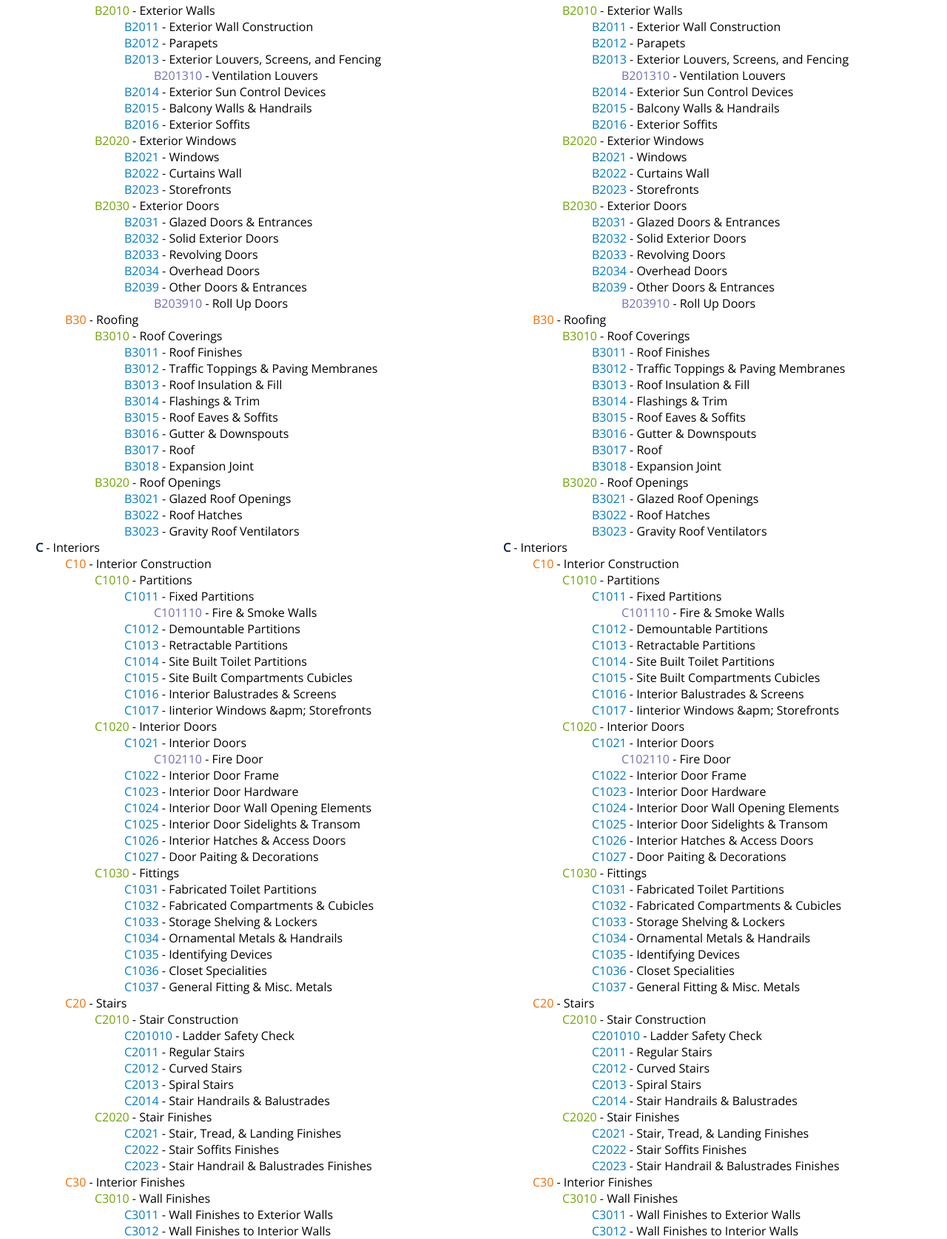
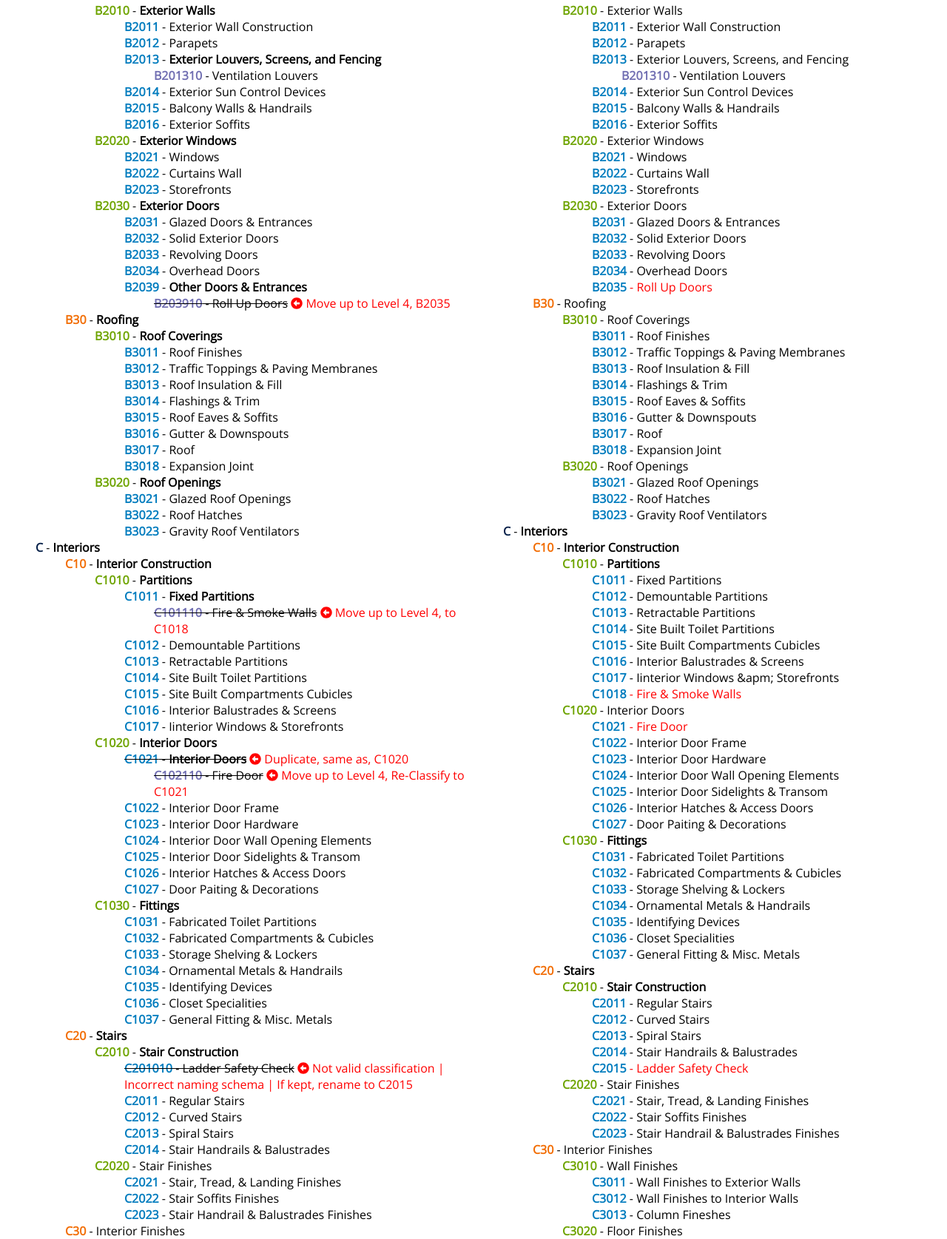
Before and after one commit to xboudsady/ucsf-uniformat, a plain HTML site: page index.html in a window 1280 px wide. Shown: the part 1125-2800 px from the top of the page at 74% size. Drawn offline with nearby package versions, Linux system fonts and the light colour scheme.

Commit message:
Added Font Awesome

```diff
--- a/css/main.css
+++ b/css/main.css
@@ -30,17 +30,30 @@ ul li {
 }
 
 .lvl-2 {
+    font-weight: bold;
     color: #f26d04;
 }
 
 .lvl-3 {
+    font-weight: bold;
     color: #6ea400;
 }
 
 .lvl-4 {
+    font-weight: bold;
     color: #007cbe;
 }
 
 .lvl-5 {
+    font-weight: bold;
     color: #716fb2;
 }
+
+.strong {
+    font-weight: 400;
+    font-weight: bold;
+}
+
+.red-text {
+    color: red;
+}
--- a/index.html
+++ b/index.html
@@ -7,6 +7,7 @@
     <title>UCSF Maximo Uniformat</title>
     <link href="https://fonts.googleapis.com/css?family=Open+Sans:300,400" rel="stylesheet">
     <link rel="stylesheet" href="css/main.css">
+    <script defer src="https://use.fontawesome.com/releases/v5.0.6/js/all.js"></script>
 </head>
 <body>
     <div class="wrap">
@@ -14,13 +15,13 @@
             <h1>Current Hierarchy</h1>
             <ul>
                 <li>
-                    <span class="lvl-1">A</span> - Substructure
+                    <span class="lvl-1">A</span> - <strong>Substructure</strong>
                     <ul>
                         <li>
-                            <span class="lvl-2">A10</span> - Foundations
+                            <span class="lvl-2">A10</span> - <strong>Foundations</strong>
                             <ul>
                                 <li>
-                                    <span class="lvl-3">A1010</span> - Standard Foundation
+                                    <span class="lvl-3">A1010</span> - <strong>Standard Foundation</strong>
                                     <ul>
                                         <li>
                                             <span class="lvl-4">A1011</span> - Wall Foundations</li>
@@ -31,7 +32,7 @@
                                     </ul>
                                 </li>
                                 <li>
-                                    <span class="lvl-3">A1020</span> - Special Foundation
+                                    <span class="lvl-3">A1020</span> - <strong>Special Foundation</strong>
                                     <ul>
                                         <li>
                                             <span class="lvl-4">A1021</span> - Pile Foundations</li>
@@ -52,7 +53,7 @@
                                     </ul>
                                 </li>
                                 <li>
-                                    <span class="lvl-3">A1030</span> - Slab on Grade
+                                    <span class="lvl-3">A1030</span> - <strong>Slab on Grade</strong>
                                     <ul>
                                         <li>
                                             <span class="lvl-4">A1031</span> - Standard Slab on Grade</li>
@@ -69,10 +70,10 @@
                             </ul>
                         </li>
                         <li>
-                            <span class="lvl-2">A20</span> - Basement Construction
+                            <span class="lvl-2">A20</span> - <strong>Basement Construction</strong>
                             <ul>
                                 <li>
-                                    <span class="lvl-3">A2010</span> - Basement Excavation
+                                    <span class="lvl-3">A2010</span> - <strong>Basement Excavation</strong>
                                     <ul>
                                         <li>
                                             <span class="lvl-4">A2011</span> - Excavation for Basements</li>
@@ -83,7 +84,7 @@
                                     </ul>
                                 </li>
                                 <li>
-                                    <span class="lvl-3">A2020</span> - Basement Walls
+                                    <span class="lvl-3">A2020</span> - <strong>Basement Walls</strong>
                                     <ul>
                                         <li>
                                             <span class="lvl-4">A2021</span> - Basement Wall Construction</li>
@@ -100,13 +101,13 @@
                     </ul>
                 </li>
                 <li>
-                    <span class="lvl-1">B</span> - Shell
+                    <span class="lvl-1">B</span> - <strong>Shell</strong>
                     <ul>
                         <li>
-                            <span class="lvl-2">B10</span> - Super Structure
+                            <span class="lvl-2">B10</span> - <strong>Super Structure</strong>
                             <ul>
                                 <li>
-                                    <span class="lvl-3">B1010</span> - Floor Construction
+                                    <span class="lvl-3">B1010</span> - <strong>Floor Construction</strong>
                                     <ul>
                                         <li>
                                             <span class="lvl-4">B1011</span> - Suspended Basement Floor Construction</li>
@@ -125,7 +126,7 @@
                                     </ul>
                                 </li>
                                 <li>
-                                    <span class="lvl-3">B1020</span> - Roof Construction
+                                    <span class="lvl-3">B1020</span> - <strong>Roof Construction</strong>
                                     <ul>
                                         <li>
                                             <span class="lvl-4">B1021</span> - Flat Roof Construction</li>
@@ -140,17 +141,17 @@
                             </ul>
                         </li>
                         <li>
-                            <span class="lvl-2">B20</span> - Exterior Enclosure
+                            <span class="lvl-2">B20</span> - <strong>Exterior Enclosure</strong>
                             <ul>
                                 <li>
-                                    <span class="lvl-3">B2010</span> - Exterior Walls
+                                    <span class="lvl-3">B2010</span> - <strong>Exterior Walls</strong>
                                     <ul>
                                         <li>
                                             <span class="lvl-4">B2011</span> - Exterior Wall Construction</li>
                                         <li>
                                             <span class="lvl-4">B2012</span> - Parapets</li>
                                         <li>
-                                            <span class="lvl-4">B2013</span> - Exterior Louvers, Screens, and Fencing
+                                            <span class="lvl-4">B2013</span> - <strong>Exterior Louvers, Screens, and Fencing</strong>
                                             <ul>
                                                 <li>
                                                     <span class="lvl-5">B201310</span> - Ventilation Louvers</li>
@@ -165,7 +166,7 @@
                                     </ul>
                                 </li>
                                 <li>
-                                    <span class="lvl-3">B2020</span> - Exterior Windows
+                                    <span class="lvl-3">B2020</span> - <strong>Exterior Windows</strong>
                                     <ul>
                                         <li>
                                             <span class="lvl-4">B2021</span> - Windows</li>
@@ -176,7 +177,7 @@
                                     </ul>
                                 </li>
                                 <li>
-                                    <span class="lvl-3">B2030</span> - Exterior Doors
+                                    <span class="lvl-3">B2030</span> - <strong>Exterior Doors</strong>
                                     <ul>
                                         <li>
                                             <span class="lvl-4">B2031</span> - Glazed Doors &amp; Entrances</li>
@@ -187,10 +188,10 @@
                                         <li>
                                             <span class="lvl-4">B2034</span> - Overhead Doors</li>
                                         <li>
-                                            <span class="lvl-4">B2039</span> - Other Doors &amp; Entrances
-                                            <ul>
-                                                <li>
-                                                    <span class="lvl-5">B203910</span> - Roll Up Doors</li>
+                                            <span class="lvl-4">B2039</span> - <strong>Other Doors &amp; Entrances</strong>
+                                            <ul>
+                                                <li>
+                                                    <strike><span class="lvl-5">B203910</span> - Roll Up Doors</strike> <i class="fas fa-arrow-alt-circle-left red-text"></i> <span class="red-text">Move up to Level 4, B2035</span></li>
                                             </ul>
                                         </li>
                                     </ul>
@@ -198,10 +199,10 @@
                             </ul>
                         </li>
                         <li>
-                            <span class="lvl-2">B30</span> - Roofing
+                            <span class="lvl-2">B30</span> - <strong>Roofing</strong>
                             <ul>
                                 <li>
-                                    <span class="lvl-3">B3010</span> - Roof Coverings
+                                    <span class="lvl-3">B3010</span> - <strong>Roof Coverings</strong>
                                     <ul>
                                         <li>
                                             <span class="lvl-4">B3011</span> - Roof Finishes</li>
@@ -222,7 +223,7 @@
                                     </ul>
                                 </li>
                                 <li>
-                                    <span class="lvl-3">B3020</span> - Roof Openings
+                                    <span class="lvl-3">B3020</span> - <strong>Roof Openings</strong>
                                     <ul>
                                         <li>
                                             <span class="lvl-4">B3021</span> - Glazed Roof Openings</li>
@@ -237,19 +238,23 @@
                     </ul>
                 </li>
                 <li>
-                    <span class="lvl-1">C</span> - Interiors
+                    <span class="lvl-1">C</span> - <strong>Interiors</strong>
                     <ul>
                         <li>
-                            <span class="lvl-2">C10</span> - Interior Construction
+                            <span class="lvl-2">C10</span> - <strong>Interior Construction</strong>
                             <ul>
                                 <li>
-                                    <span class="lvl-3">C1010</span> - Partitions
-                                    <ul>
-                                        <li>
-                                            <span class="lvl-4">C1011</span> - Fixed Partitions
-                                            <ul>
-                                                <li>
-                                                    <span class="lvl-5">C101110</span> - Fire &amp; Smoke Walls</li>
+                                    <span class="lvl-3">C1010</span> - <strong>Partitions</strong>
+                                    <ul>
+                                        <li>
+                                            <span class="lvl-4">C1011</span> - <strong>Fixed Partitions</strong>
+                                            <ul>
+                                                <li>
+                                                    <strike><span class="lvl-5">C101110</span> - Fire &amp; Smoke Walls</strike>
+                                                    <i class="fas fa-arrow-alt-circle-left red-text"></i>
+                                                    <span class="red-text">Move up to Level 4, to C1018</span>
+                                                </li>
+
                                             </ul>
                                         </li>
                                         <li>
@@ -263,17 +268,19 @@
                                         <li>
                                             <span class="lvl-4">C1016</span> - Interior Balustrades &amp; Screens</li>
                                         <li>
-                                            <span class="lvl-4">C1017</span> - Iinterior Windows &apm; Storefronts</li>
-                                    </ul>
-                                </li>
-                                <li>
-                                    <span class="lvl-3">C1020</span> - Interior Doors
-                                    <ul>
-                                        <li>
-                                            <span class="lvl-4">C1021</span> - Interior Doors
-                                            <ul>
-                                                <li>
-                                                    <span class="lvl-5">C102110</span> - Fire Door</li>
+                                            <span class="lvl-4">C1017</span> - Iinterior Windows &amp; Storefronts</li>
+                                    </ul>
+                                </li>
+                                <li>
+                                    <span class="lvl-3">C1020</span> - <strong>Interior Doors</strong>
+                                    <ul>
+                                        <li>
+                                            <strike><span class="lvl-4">C1021</span> - <strong>Interior Doors</strong></strike> <i class="fas fa-arrow-alt-circle-left red-text"></i>
+                                            <span class="red-text">Duplicate, same as, C1020</span>
+                                            <ul>
+                                                <li>
+                                                    <strike><span class="lvl-5">C102110</span> - Fire Door</strike> <i class="fas fa-arrow-alt-circle-left red-text"></i>
+                                                    <span class="red-text">Move up to Level 4, Re-Classify to C1021</span></li>
                                             </ul>
                                         </li>
                                         <li>
@@ -291,7 +298,7 @@
                                     </ul>
                                 </li>
                                 <li>
-                                    <span class="lvl-3">C1030</span> - Fittings
+                                    <span class="lvl-3">C1030</span> - <strong>Fittings</strong>
                                     <ul>
                                         <li>
                                             <span class="lvl-4">C1031</span> - Fabricated Toilet Partitions</li>
@@ -312,13 +319,16 @@
                             </ul>
                         </li>
                         <li>
-                            <span class="lvl-2">C20</span> - Stairs
+                            <span class="lvl-2">C20</span> - <strong>Stairs</strong>
                             <ul>
                                 <li>
-                                    <span class="lvl-3">C2010</span> - Stair Construction
-                                    <ul>
-                                        <li>
-                                            <span class="lvl-4">C201010</span> - Ladder Safety Check</li>
+                                    <span class="lvl-3">C2010</span> - <strong>Stair Construction</strong>
+                                    <ul>
+                                        <li>
+                                            <strike><span class="lvl-4">C201010</span> - Ladder Safety Check</strike>
+                                            <i class="fas fa-arrow-alt-circle-left red-text"></i>
+                                            <span class="red-text">Not valid classification | Incorrect naming schema | If kept, rename to C2015</span>
+                                        </li>
                                         <li>
                                             <span class="lvl-4">C2011</span> - Regular Stairs</li>
                                         <li>
@@ -2238,13 +2248,7 @@
                                             <span class="lvl-4">B2033</span> - Revolving Doors</li>
                                         <li>
                                             <span class="lvl-4">B2034</span> - Overhead Doors</li>
-                                        <li>
-                                            <span class="lvl-4">B2039</span> - Other Doors &amp; Entrances
-                                            <ul>
-                                                <li>
-                                                    <span class="lvl-5">B203910</span> - Roll Up Doors</li>
-                                            </ul>
-                                        </li>
+                                        <li class="red-text"><span class="lvl-4">B2035</span> - Roll Up Doors</li>
                                     </ul>
                                 </li>
                             </ul>
@@ -2289,20 +2293,16 @@
                     </ul>
                 </li>
                 <li>
-                    <span class="lvl-1">C</span> - Interiors
+                    <span class="lvl-1">C</span> - <strong>Interiors</strong>
                     <ul>
                         <li>
-                            <span class="lvl-2">C10</span> - Interior Construction
+                            <span class="lvl-2">C10</span> - <strong>Interior Construction</strong>
                             <ul>
                                 <li>
-                                    <span class="lvl-3">C1010</span> - Partitions
+                                    <span class="lvl-3">C1010</span> - <strong>Partitions</strong>
                                     <ul>
                                         <li>
                                             <span class="lvl-4">C1011</span> - Fixed Partitions
-                                            <ul>
-                                                <li>
-                                                    <span class="lvl-5">C101110</span> - Fire &amp; Smoke Walls</li>
-                                            </ul>
                                         </li>
                                         <li>
                                             <span class="lvl-4">C1012</span> - Demountable Partitions</li>
@@ -2316,17 +2316,16 @@
                                             <span class="lvl-4">C1016</span> - Interior Balustrades &amp; Screens</li>
                                         <li>
                                             <span class="lvl-4">C1017</span> - Iinterior Windows &apm; Storefronts</li>
+                                        <li class="red-text">
+                                            <span class="lvl-4">C1018</span> - Fire &amp; Smoke Walls
+                                        </li>
                                     </ul>
                                 </li>
                                 <li>
                                     <span class="lvl-3">C1020</span> - Interior Doors
                                     <ul>
-                                        <li>
-                                            <span class="lvl-4">C1021</span> - Interior Doors
-                                            <ul>
-                                                <li>
-                                                    <span class="lvl-5">C102110</span> - Fire Door</li>
-                                            </ul>
+                                        <li class="red-text">
+                                            <span class="lvl-4">C1021</span> - Fire Door
                                         </li>
                                         <li>
                                             <span class="lvl-4">C1022</span> - Interior Door Frame</li>
@@ -2343,7 +2342,7 @@
                                     </ul>
                                 </li>
                                 <li>
-                                    <span class="lvl-3">C1030</span> - Fittings
+                                    <span class="lvl-3">C1030</span> - <strong>Fittings</strong>
                                     <ul>
                                         <li>
                                             <span class="lvl-4">C1031</span> - Fabricated Toilet Partitions</li>
@@ -2364,13 +2363,11 @@
                             </ul>
                         </li>
                         <li>
-                            <span class="lvl-2">C20</span> - Stairs
+                            <span class="lvl-2">C20</span> - <strong>Stairs</strong>
                             <ul>
                                 <li>
-                                    <span class="lvl-3">C2010</span> - Stair Construction
-                                    <ul>
-                                        <li>
-                                            <span class="lvl-4">C201010</span> - Ladder Safety Check</li>
+                                    <span class="lvl-3">C2010</span> - <strong>Stair Construction</strong>
+                                    <ul>
                                         <li>
                                             <span class="lvl-4">C2011</span> - Regular Stairs</li>
                                         <li>
@@ -2379,6 +2376,9 @@
                                             <span class="lvl-4">C2013</span> - Spiral Stairs</li>
                                         <li>
                                             <span class="lvl-4">C2014</span> - Stair Handrails &amp; Balustrades</li>
+                                        <li class="red-text">
+                                            <span class="lvl-4">C2015</span> - Ladder Safety Check
+                                        </li>
                                     </ul>
                                 </li>
                                 <li>
```
